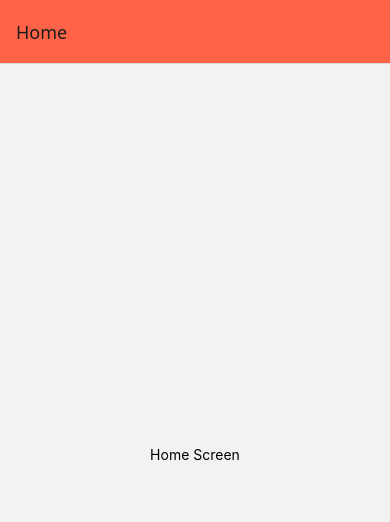
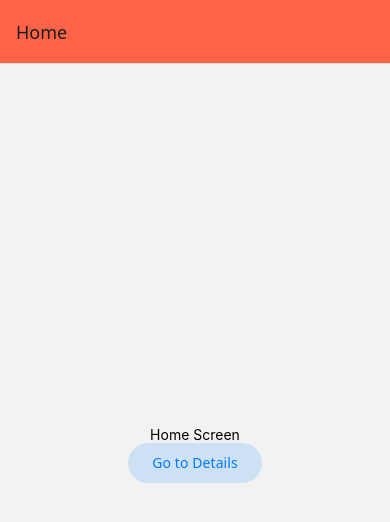
Before and after one commit to Jocelyn326/appdev2, a React Native app: screen / in a window 390 px wide. Shown: the top 522 px of the page. Built offline with nearby package versions, Linux system fonts and the light colour scheme.

Commit message:
Done with navigate to a screen multiple times section

```diff
--- a/App.tsx
+++ b/App.tsx
@@ -1,15 +1,22 @@
 import * as React from 'react';
 import { View, Text } from 'react-native';
-import { createStaticNavigation } from '@react-navigation/native';
+import {
+  createStaticNavigation,
+  useNavigation,
+ } from '@react-navigation/native';
 import { createNativeStackNavigator } from '@react-navigation/native-stack';
-import { Link } from '@react-navigation/native';
-import { Button } from '@react-navigation/elements';
+import { Button } from '@react-navigation/elements'
 
 
 function HomeScreen() {
+  const navigation = useNavigation();
+
   return (
     <View style={{ flex: 1, alignItems: 'center', justifyContent: 'center' }}>
       <Text>Home Screen</Text>
+      <Button onPress={() => navigation.navigate('Details')}>
+        Go to Details
+      </Button>
     </View>
   );
 }
@@ -18,9 +25,7 @@
   return (
     <View style={{ flex: 1, alignItems: 'center', justifyContent: 'center' }}>
       <Text>Details Screen</Text>
-      <Link screen="Details">Go to Details</Link>
-      <Button screen="Details">Go to Details</Button>
-    </View>
+      </View>
   );
 }
 
@@ -34,6 +39,7 @@
 
   screens: {
     Home: HomeScreen,
+    Details: DetailsScreen,
   },
 });
 
```
